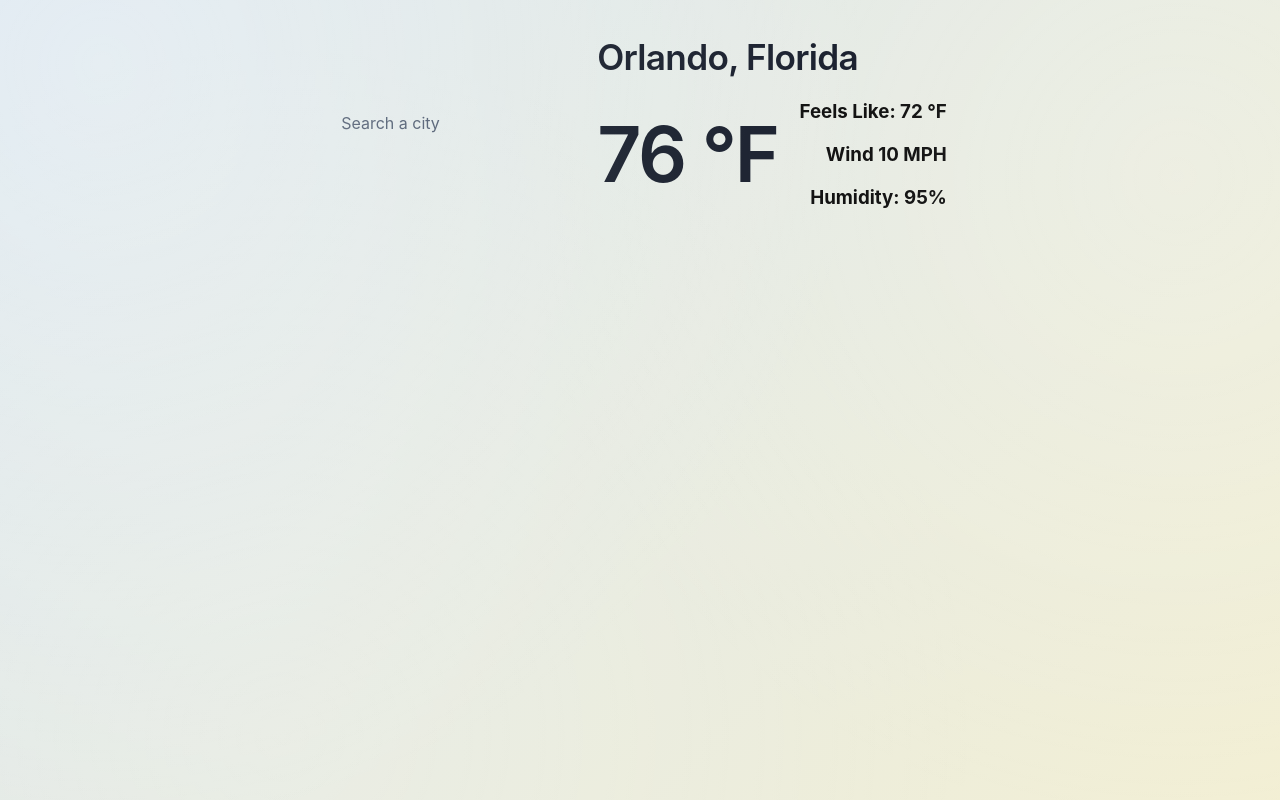
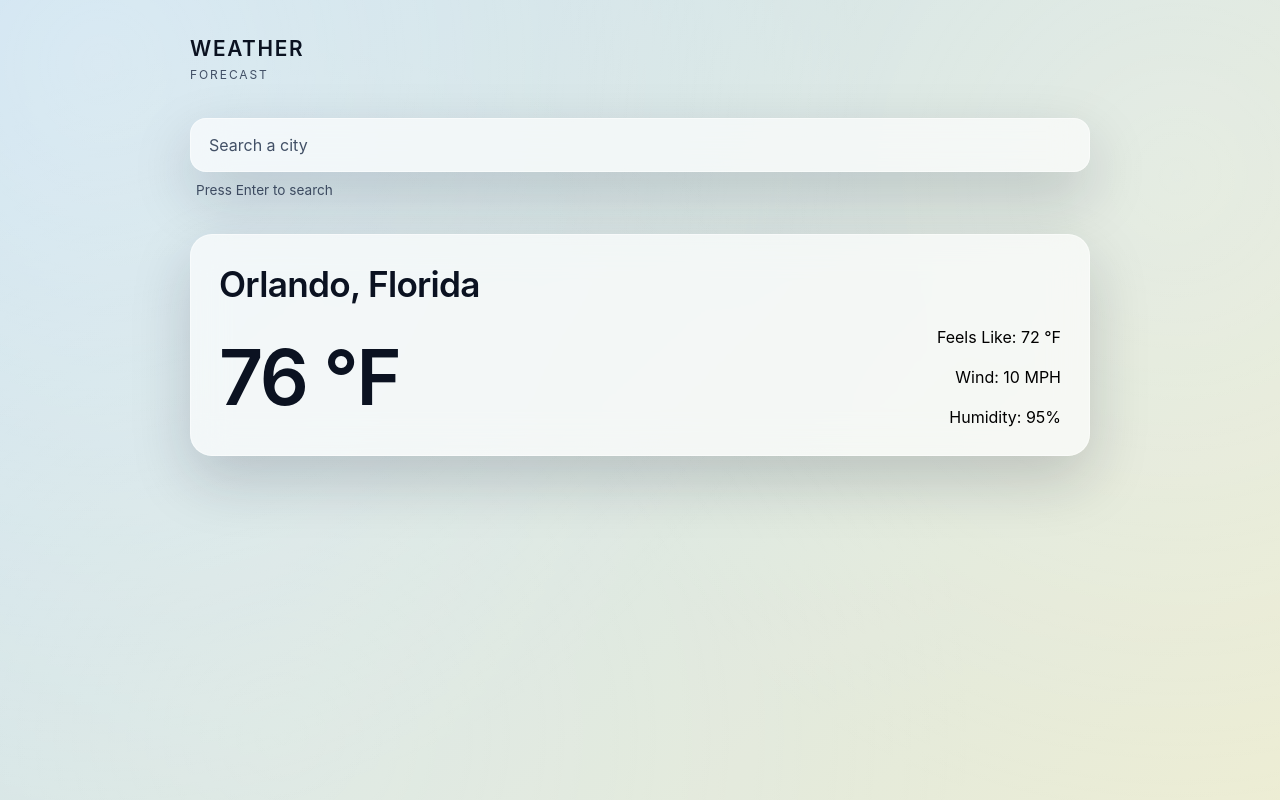
Before and after one commit to azizu06/weather, a website built with webpack: page src/template.html in a window 1280 px wide. Built offline with nearby package versions, Linux system fonts and the light colour scheme.

Commit message:
Fix containerization and class naming

```diff
--- a/src/template.html
+++ b/src/template.html
@@ -5,22 +5,36 @@
     <meta name="viewport" content="width=device-width, initial-scale=1.0" />
     <title>Weather App</title>
   </head>
-  <body>
+  <body class="theme-clear-day">
     <div class="main">
-      <div class="search">
-        <input type="text" placeholder="Search a city" class="box" />
-      </div>
-      <div class="weather">
-        <h1 class="location">Orlando, Florida</h1>
-        <div class="info">
-          <h1 class="temp">76 °F</h1>
-          <div class="extras">
-            <h3 class="actual">Feels Like: 72 °F</h3>
-            <h3 class="wind">Wind 10 MPH</h3>
-            <h3 class="humid">Humidity: 95%</h3>
+      <main class="app" role="main">
+        <header class="topbar">
+          <div class="brand" aria-label="App title">
+            <span class="brand__title">Weather</span>
+            <span class="brand__subtitle">Forecast</span>
           </div>
-        </div>
-      </div>
+        </header>
+
+        <section class="search" aria-label="Search">
+          <label class="sr-only" for="search-input">Search for a city</label>
+          <div class="search__field">
+            <input id="search-input" type="text" placeholder="Search a city" class="box" />
+          </div>
+          <p class="search__hint">Press Enter to search</p>
+        </section>
+
+        <section class="card weather-card" aria-live="polite">
+          <h1 class="location">Orlando, Florida</h1>
+          <div class="info">
+            <div class="temp">76 °F</div>
+            <div class="extras">
+              <div class="actual">Feels Like: 72 °F</div>
+              <div class="wind">Wind: 10 MPH</div>
+              <div class="humid">Humidity: 95%</div>
+            </div>
+          </div>
+        </section>
+      </main>
     </div>
   </body>
 </html>
```
